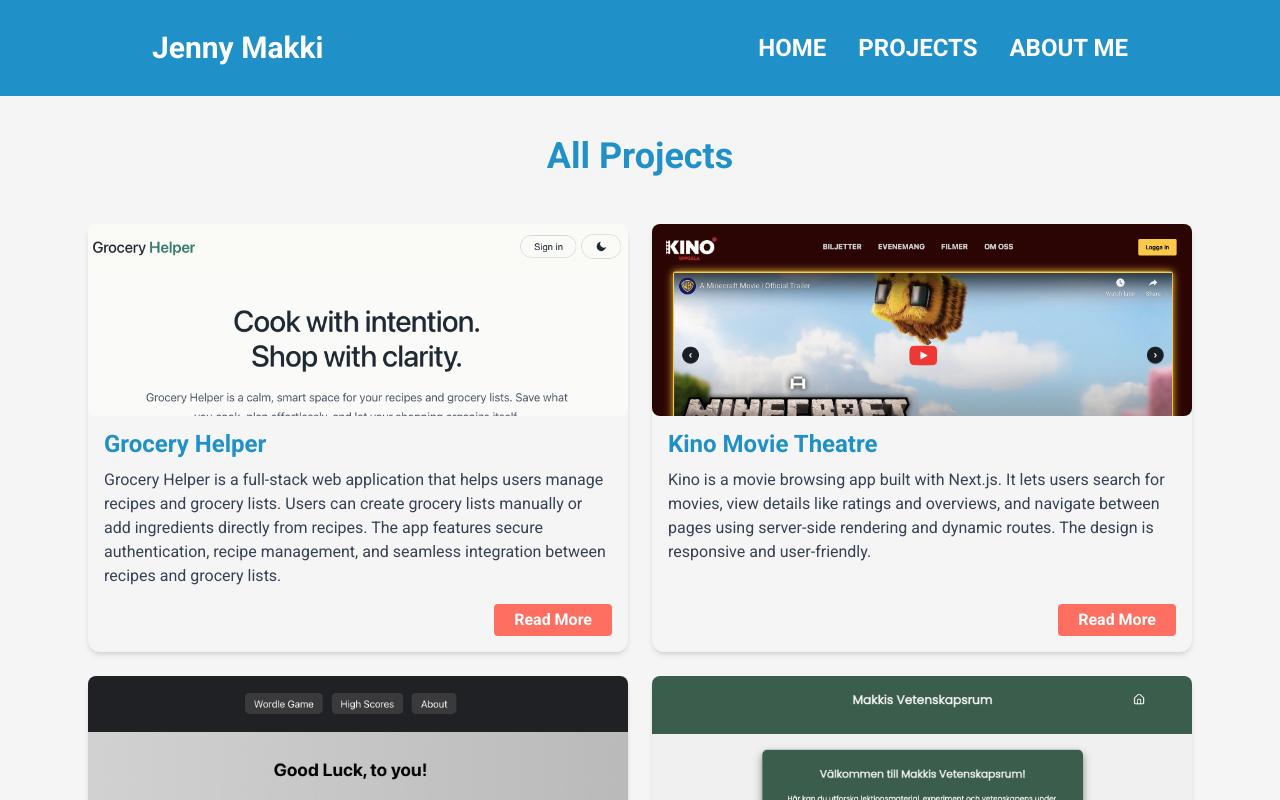
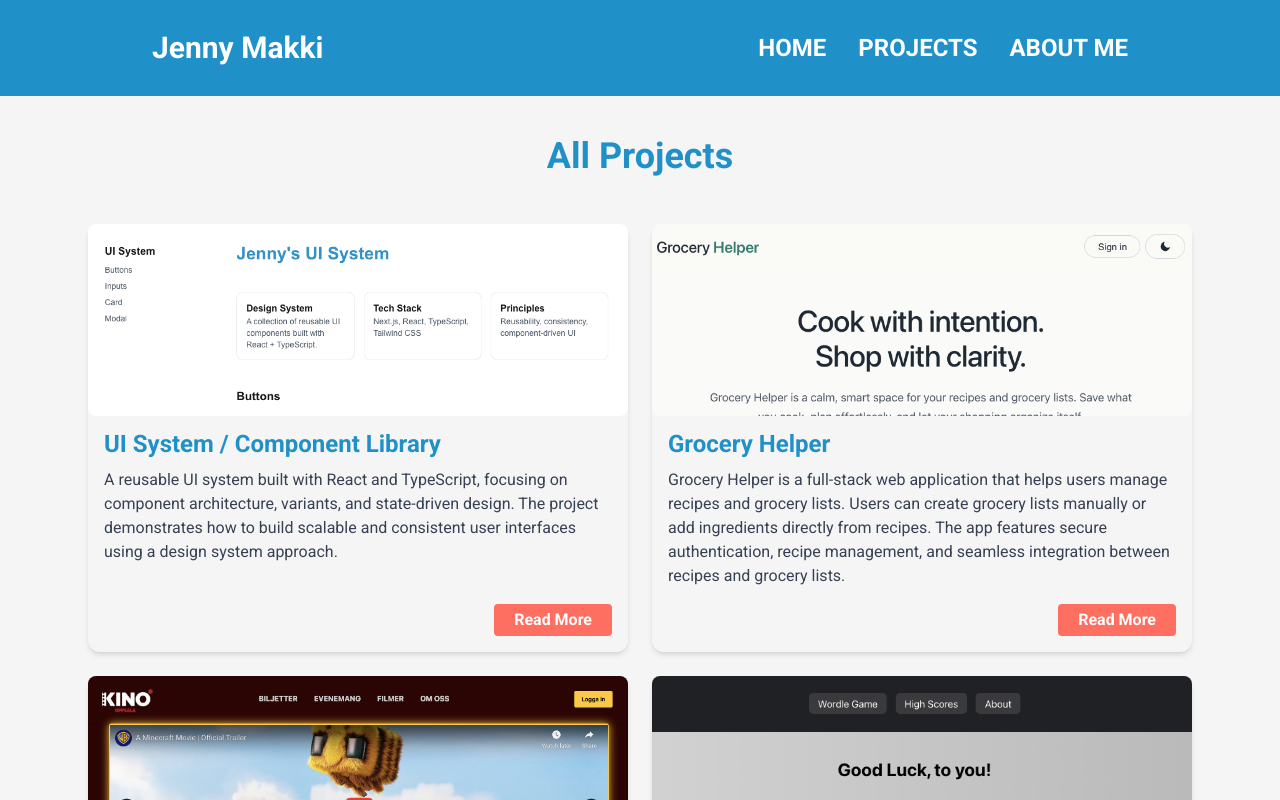
Before and after one commit to jennymakki/jennys-presentation, a Next.js app: page /projects in a window 1280 px wide. Shown: the top 800 px of the page. Built offline with nearby package versions, Linux system fonts and the light colour scheme.

Commit message:
added info about a new UI System project

```diff
--- a/src/app/page.tsx
+++ b/src/app/page.tsx
@@ -91,10 +91,10 @@
 
           <div className="mt-6">
             <button
-              onClick={() => (window.location.href = "/projects")}
+              onClick={() => (window.location.href = "/projects/ui-system")}
               className="text-white text-xl font-bold bg-[#FF6F61] px-5 py-2 rounded hover:bg-[#FF8A75] hover:cursor-pointer"
             >
-              View UI System Project (Soon)
+              View UI System Project
             </button>
           </div>
         </div>
--- a/src/data/projects.ts
+++ b/src/data/projects.ts
@@ -1,4 +1,29 @@
 export const projects = [
+  {
+    title: "UI System / Component Library",
+    description:
+      "A reusable UI system built with React and TypeScript, focusing on component architecture, variants, and state-driven design. The project demonstrates how to build scalable and consistent user interfaces using a design system approach.",
+    imageUrl: "/JennyUISystem.png",
+    link: "https://github.com/jennymakki/jenny-makki-ui",
+    liveDemo: "https://jenny-makki-ui.vercel.app/",
+    slug: "ui-system",
+    shortDescription:
+      "A reusable UI system with components, variants, and state-driven UI.",
+    tags: ["React", "TypeScript", "Design System", "UI", "Components"],
+    goal:
+      "The goal of this project was to explore how to build a scalable UI system using reusable components, consistent patterns, and state-driven interactions.",
+    keyFeatures: [
+      "Reusable Button, Input, Card, and Modal components",
+      "Component variants (size, style, states)",
+      "State-driven UI interactions",
+      "Component playground for testing UI behavior",
+      "Consistent styling with Tailwind CSS",
+    ],
+    snapshots: [
+    ],
+    roleAndLearning:
+      "I built this project independently to deepen my understanding of component architecture and design systems. It strengthened my ability to create reusable UI patterns, manage component state, and think in scalable frontend structures.",
+  },
   {
     title: "Grocery Helper",
     description:
```
Also changed, not shown: public/JennyUISystem.png (added), public/snapshots/buttons.png (added).
